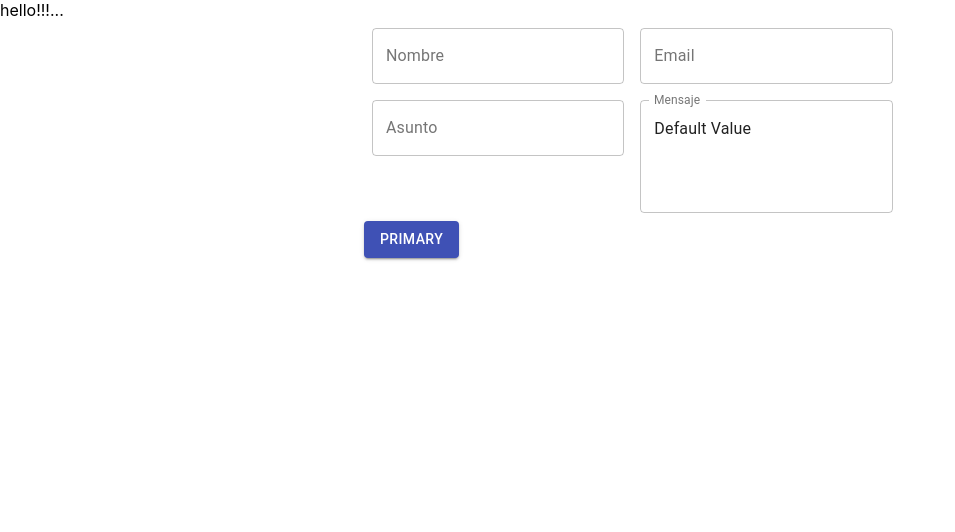
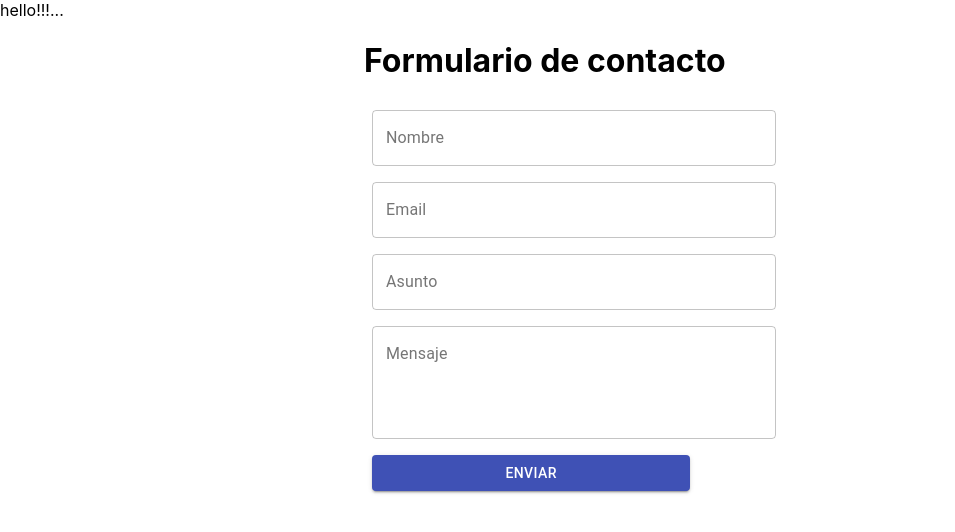
Before and after one commit to Lalo-Leonel/Formcontact, a React (Create React App) app: page / in a window 1280 px wide. Shown: the top 532 px of the page, without its empty margins (0-955 px from the left). Built offline with nearby package versions, Linux system fonts and the light colour scheme.

Commit message:
formulario terminado

```diff
--- a/src/components/Formcontacto.js
+++ b/src/components/Formcontacto.js
@@ -8,13 +8,14 @@ const useStyles = makeStyles((theme) => ({
   root: {
     '& > *': {
       margin: theme.spacing(1),
-      width: '25ch',
+      width: '40ch',
     },
   },
 }));
 
 
 export default function BasicTextFields() {
+
   const classes = useStyles();
 
   const [email, setEmail]=React.useState("");
@@ -22,7 +23,8 @@ export default function BasicTextFields() {
   const [errorEmail, setErrorEmail] = React.useState(false);
 
   return (
-      <Container maxWidth="sm" >
+          <Container  maxWidth="sm">
+            <h1>Formulario de contacto</h1>
             <form className={classes.root} noValidate autoComplete="off">
               <TextField
                   id="outlined-basic" label="Nombre" variant="outlined"
@@ -50,15 +52,17 @@ export default function BasicTextFields() {
                   label="Mensaje"
                   multiline
                   rows={4}
-                defaultValue="Default Value"
+                  defaultValue=""
                   variant="outlined"
               />
+              <Button variant="contained" color="primary">
+                Enviar
+              </Button>
+          </form>
 
-        </form>
-        <Button variant="contained" color="primary">
-            Primary
-        </Button>
+
         </Container>
+
 
   );
 }
```
Lines whose indentation alone changed are shown as unchanged.
